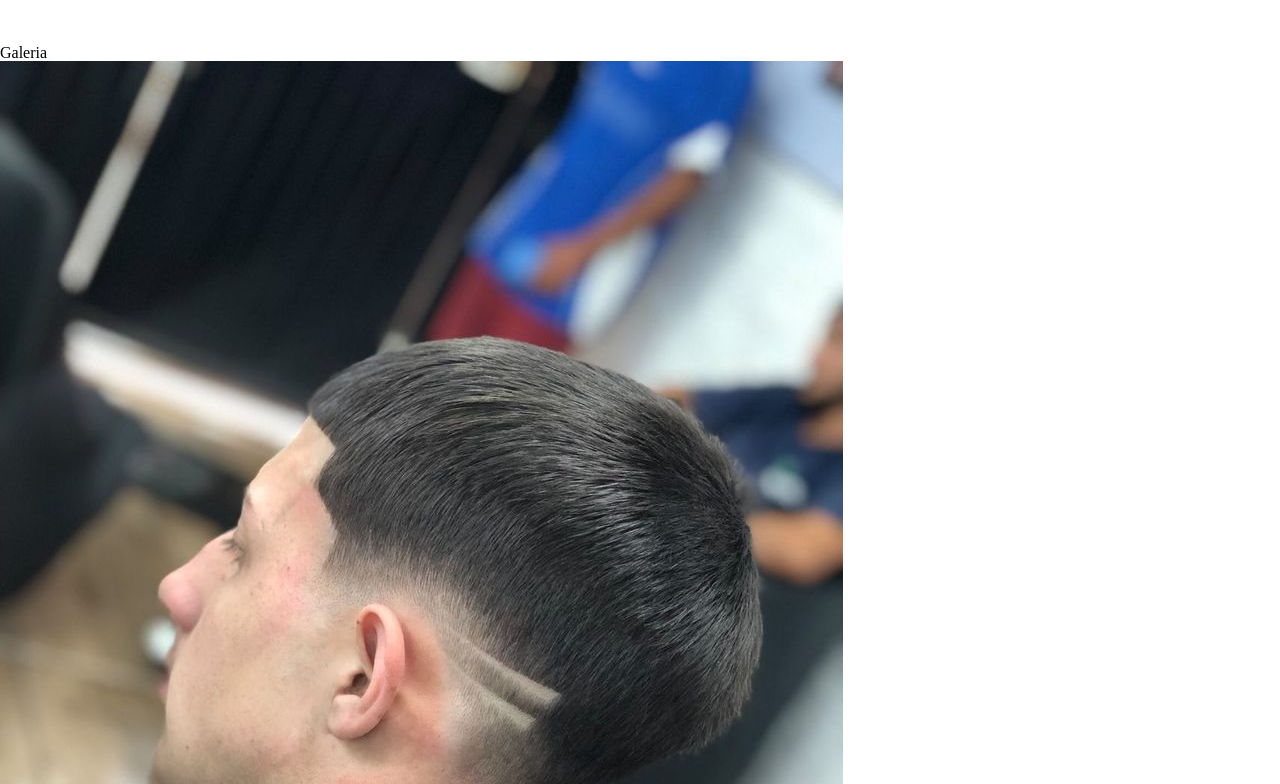
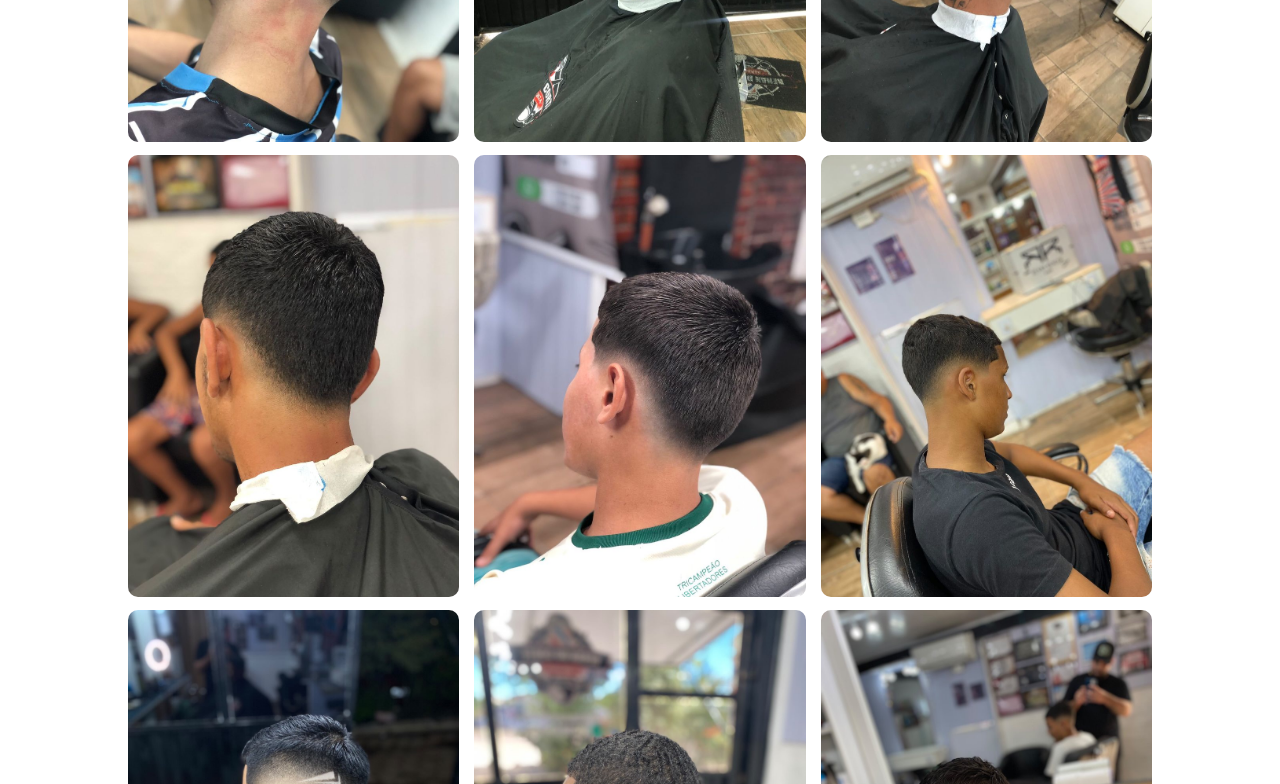
Before and after one commit to Gabriel-Oliveira0/RenanDuCorte, a plain HTML site: page galeria.html in a window 1280 px wide. Shown: the part 700-1484 px from the top of the page. Drawn offline with Linux system fonts and the light colour scheme; the site is published under a folder, as on GitHub Pages, so addresses that start at the root find nothing.

Commit message:
Update galeria.html

```diff
--- a/galeria.html
+++ b/galeria.html
@@ -9,7 +9,7 @@
 		<link rel="shortcut icon" href="../Renan du corte/Favicon/icone.png" type="image/x-icon">
 
 		<link rel="stylesheet" type="text/css" href="assets/reset.css">
-		<link rel="stylesheet" type="text/css" href="/assets/style.css">
+		<link rel="stylesheet" type="text/css" href="assets/style.css">
 
 		<link rel="preconnect" href="https://fonts.googleapis.com">
 		<link rel="preconnect" href="https://fonts.gstatic.com" crossorigin>
```
